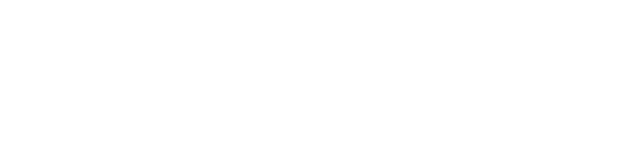
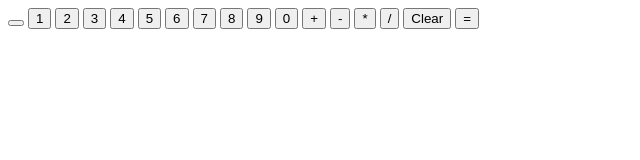
Before and after one commit to drG0n20/the-odin-project-calculator, a plain HTML site: page index.html in a window 1280 px wide. Shown: the whole page, without its empty margins (0-640 px from the left). Drawn offline with Linux system fonts and the light colour scheme.

Commit message:
Create buttons for each digit, operators and 'equals' button

```diff
--- a/index.html
+++ b/index.html
@@ -1,14 +1,32 @@
 <!DOCTYPE html>
 <html lang="en">
   <head>
-  <meta charset="UTF-8">
-  <meta http-equiv="X-UA-Compatible" content="IE=edge">
-  <meta name="viewport" content="width=device-width, initial-scale=1.0">
+    <meta charset="UTF-8" />
+    <meta http-equiv="X-UA-Compatible" content="IE=edge" />
+    <meta name="viewport" content="width=device-width, initial-scale=1.0" />
     <title>The Odin Project Calulator</title>
-  <link rel="stylesheet" href="style.css">
+    <link rel="stylesheet" href="style.css" />
   </head>
   <body>
-
+    <div class="buttons">
+      <button class="result"></button>
+      <button class="data-1">1</button>
+      <button class="data-2">2</button>
+      <button class="data-3">3</button>
+      <button class="data-4">4</button>
+      <button class="data-5">5</button>
+      <button class="data-6">6</button>
+      <button class="data-7">7</button>
+      <button class="data-8">8</button>
+      <button class="data-9">9</button>
+      <button class="data-0">0</button>
+      <button class="operator-+">+</button>
+      <button class="operator--">-</button>
+      <button class="operator-*">*</button>
+      <button class="operator-/">/</button>
+      <button class="clear">Clear</button>
+      <button class="data-equal">=</button>
+    </div>
     <script type="text/javascript" src="script.js"></script>
   </body>
 </html>
```
Lines whose indentation alone changed are shown as unchanged.
